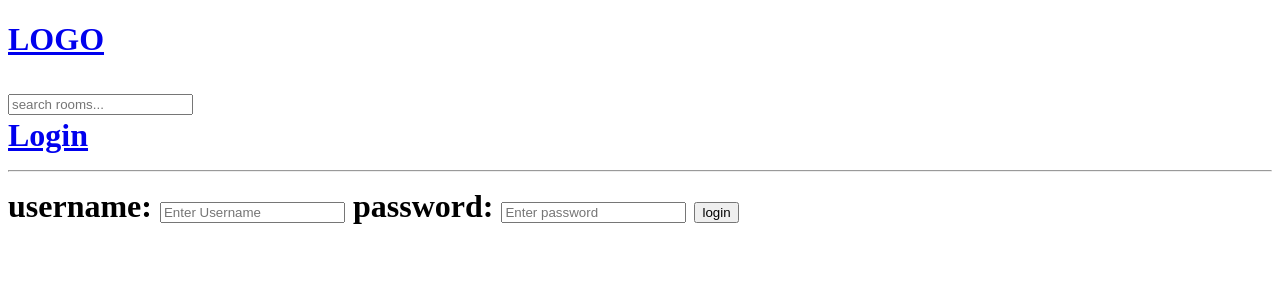
After one commit to Ameen-K-Nejeeb/LearnLoop, a Django app: template app/templates/base/login_register.html in a window 1280 px wide. The commit adds this page. Shown: the top 300 px of the page. Run offline with Django 3.2, Linux system fonts and the light colour scheme; the template is opened without the code that fills it, so the values that code supplies are empty.

Commit message:
added: login were added ==home page

```diff
--- a/app/templates/base/home.html
+++ b/app/templates/base/home.html
@@ -41,7 +41,7 @@
 
                         <span>@{{room.host.username}}<span>
                         <h6>{{room.id}} --<a href= "{% url 'room' room.id %}" > {{room.name}} </a></h6>
-                        <smal>{{room.topic.name}}<smal>
+                        <small>{{room.topic.name}}</small>
                         <hr>
                     </div>
                 {% endfor %}
--- /dev/null
+++ b/app/templates/base/login_register.html
@@ -0,0 +1,19 @@
+{% extends "main.html" %}
+
+{% block content %}
+
+<div>
+    <form method="post" action="">
+        {% csrf_token %}
+
+        <label for="">username:</label>
+        <input type="text" name="username" placeholder="Enter Username"/ >
+
+        <label for="">password:</label>
+        <input type="password" name="password" placeholder="Enter password "/>
+
+        <input type="submit" value="login" />
+    </form>
+</div>
+
+{% endblock content %}
--- a/app/urls.py
+++ b/app/urls.py
@@ -2,6 +2,7 @@ from django.urls import path
 from . import views
 
 urlpatterns = [
+    path('login/',views.loginpage, name= 'login'),
     path('',views.home,name="home"),
     path('room/<str:pk>/',views.room, name="room"),
 
--- a/templates/main.html
+++ b/templates/main.html
@@ -11,6 +11,16 @@
     <body>
          {% include "navbar.html" %}
 
+
+         {% if messages %}
+         <ul class="messages">
+             {% for message in messages %}
+             <li></li>{{ message }}</li>
+             {% endfor %}
+         </ul>
+         {% endif %}
+
+
         {% block content %}
 
         {% endblock %}
--- a/templates/navbar.html
+++ b/templates/navbar.html
@@ -7,4 +7,6 @@
     <input type="text" name="q" placeholder="search rooms...">
 </form>
 
+<a href="{% url 'login' %}">Login</a>
+
 <hr>
```
Also changed, not shown: app/views.py (+24 -0 lines).
